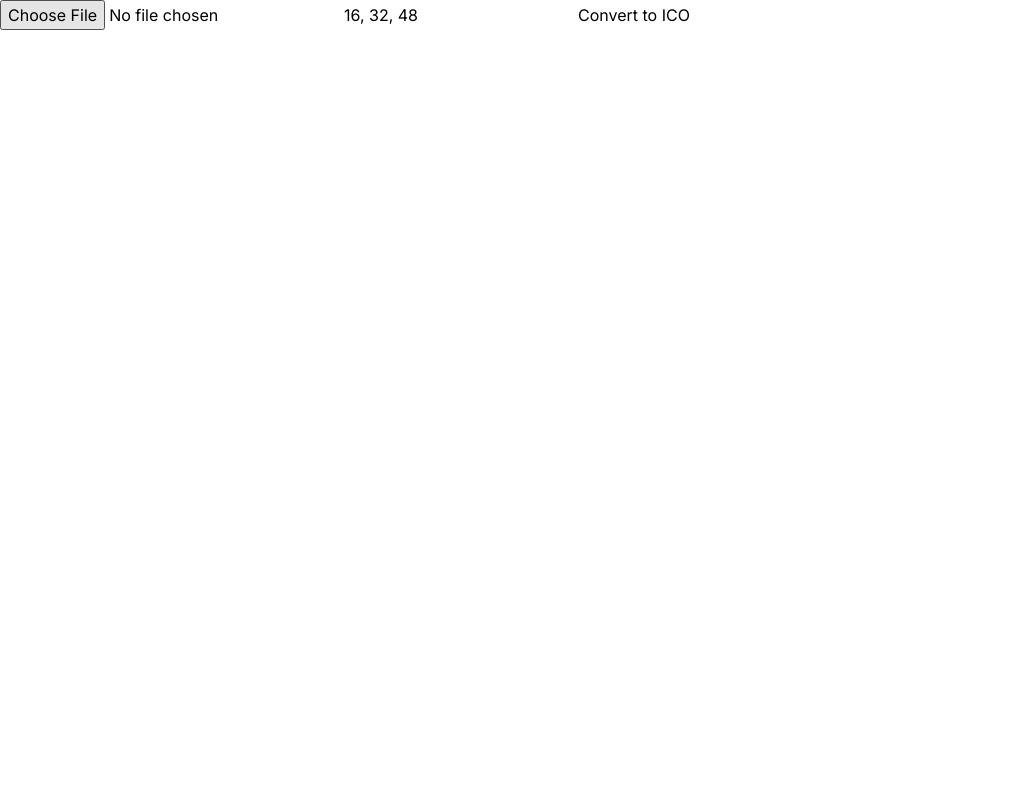
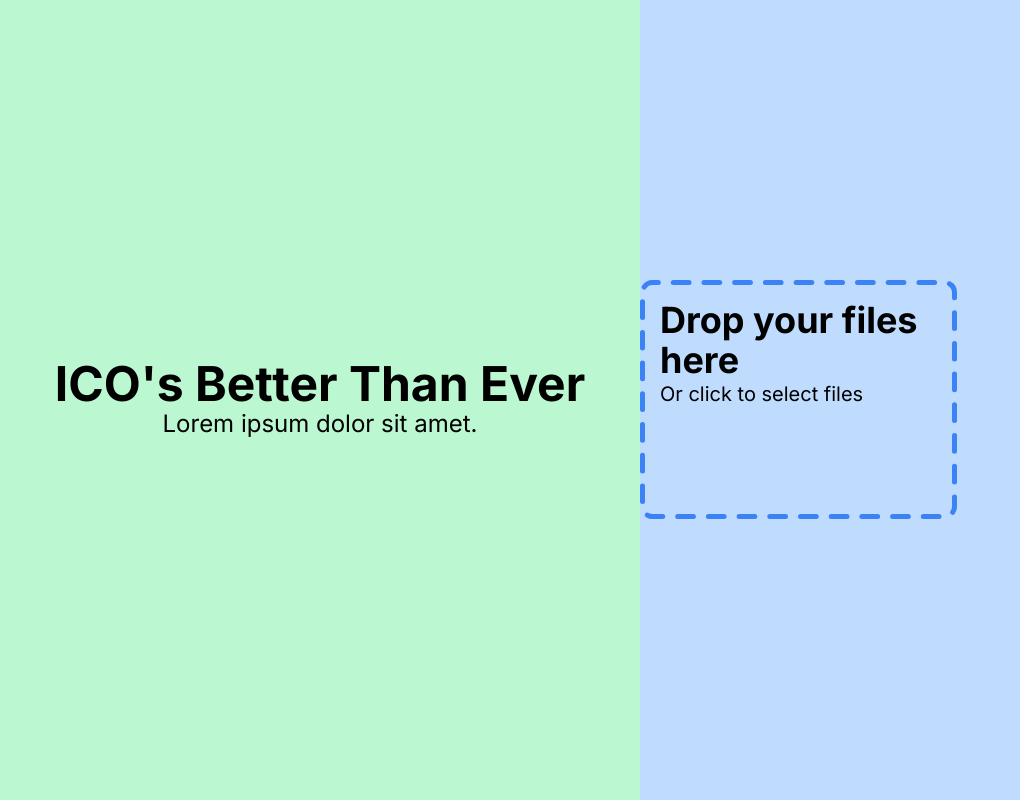
Before and after one commit to epoll31/ico, a Next.js app: page / in a window 1280 px wide. Shown: the whole page, without its empty margins (0-1020 px from the left). Built offline with nearby package versions, Linux system fonts and the light colour scheme.

Commit message:
started workgin on drop zone

```diff
--- a/src/app/page.tsx
+++ b/src/app/page.tsx
@@ -1,82 +1,15 @@
-"use client";
-import React, { useState } from "react";
+import DropZone from "@/components/DropZone";
 
-export default function ConvertToIco() {
-  const [file, setFile] = useState<File | null>(null);
-  const [sizes, setSizes] = useState<number[]>([16, 32, 48]);
-  const [loading, setLoading] = useState(false);
-
-  const handleFileChange = (e: React.ChangeEvent<HTMLInputElement>) => {
-    if (e.target.files) {
-      setFile(e.target.files[0]);
-    }
-  };
-
-  const handleSizesChange = (e: React.ChangeEvent<HTMLInputElement>) => {
-    const sizeArray = e.target.value
-      .split(",")
-      .map((size) => parseInt(size.trim()));
-    setSizes(sizeArray);
-  };
-
-  const handleSubmit = async (e: React.FormEvent) => {
-    e.preventDefault();
-    if (!file) return;
-
-    setLoading(true);
-
-    try {
-      // Convert file to base64
-      const base64 = await new Promise<string>((resolve, reject) => {
-        const reader = new FileReader();
-        reader.readAsDataURL(file);
-        reader.onload = () => resolve(reader.result as string);
-        reader.onerror = (error) => reject(error);
-      });
-
-      const response = await fetch("/api/convert-to-ico", {
-        method: "POST",
-        headers: {
-          "Content-Type": "application/json",
-        },
-        body: JSON.stringify({
-          pngBase64: base64,
-          sizes: JSON.stringify(sizes),
-        }),
-      });
-
-      if (response.ok) {
-        const blob = await response.blob();
-        const url = window.URL.createObjectURL(blob);
-        const a = document.createElement("a");
-        a.href = url;
-        a.download = "icon.ico";
-        document.body.appendChild(a);
-        a.click();
-        window.URL.revokeObjectURL(url);
-      } else {
-        const error = await response.json();
-        console.error("Conversion failed:", error.message);
-      }
-    } catch (error) {
-      console.error("Error:", error);
-    } finally {
-      setLoading(false);
-    }
-  };
-
+export default function Page() {
   return (
-    <form onSubmit={handleSubmit}>
-      <input type="file" accept=".png" onChange={handleFileChange} />
-      <input
-        type="text"
-        value={sizes.join(", ")}
-        onChange={handleSizesChange}
-        placeholder="Enter sizes (e.g., 16, 32, 48)"
-      />
-      <button type="submit" disabled={!file || loading}>
-        {loading ? "Converting..." : "Convert to ICO"}
-      </button>
-    </form>
+    <div className="flex justify-center items-center w-dvw h-dvh">
+      <div className="flex flex-col flex-1 h-full bg-green-200 items-center justify-center">
+        <h1 className="text-5xl font-bold">ICO's Better Than Ever</h1>
+        <p className="text-2xl">Lorem ipsum dolor sit amet.</p>
+      </div>
+      <div className="flex flex-col flex-1 h-full bg-blue-200 items=center justify-center">
+        <DropZone className="w-80 h-60" />
+      </div>
+    </div>
   );
 }
--- /dev/null
+++ b/src/components/AnimatedBorder.tsx
@@ -0,0 +1,47 @@
+import cn from "@/utils/cn";
+import React from "react";
+
+export default function AnimatedBorder({
+  className,
+  strokeColor = "stroke-blue-500",
+  strokeWidth = 5,
+  dashArray = "15.7 15 15.7 15",
+  animationDuration = 20,
+  borderRadius = 10,
+}: {
+  className?: string;
+  strokeColor?: string;
+  strokeWidth?: number;
+  dashArray?: string;
+  animationDuration?: number;
+  borderRadius?: number;
+}) {
+  return (
+    <svg
+      className={cn(
+        "absolute inset-0 w-full h-full pointer-events-none",
+        className
+      )}
+      xmlns="http://www.w3.org/2000/svg"
+    >
+      <rect
+        x={strokeWidth / 2}
+        y={strokeWidth / 2}
+        width={`${100 - strokeWidth / 2}%`}
+        height={`${100 - strokeWidth / 2}%`}
+        fill="none"
+        className={cn("animate-dash", strokeColor)}
+        strokeWidth={strokeWidth}
+        strokeDasharray={dashArray}
+        strokeLinecap="round"
+        rx={borderRadius}
+        ry={borderRadius}
+        style={
+          {
+            "--animation-duration": `${animationDuration}s`,
+          } as React.CSSProperties
+        }
+      />
+    </svg>
+  );
+}
--- /dev/null
+++ b/src/components/DropZone.tsx
@@ -0,0 +1,20 @@
+import cn from "@/utils/cn";
+import AnimatedBorder from "./AnimatedBorder";
+
+export default function DropZone({ className }: { className?: string }) {
+  return (
+    <div
+      className={cn(
+        "w-full h-full flex flex-col justify-center items-center relative",
+        // "border-2 border-dashed border-gray-400",
+        className
+      )}
+    >
+      <AnimatedBorder />
+      <div className="flex-col justify-center items-center w-full h-full p-5 ">
+        <h1 className="text-4xl font-bold">Drop your files here</h1>
+        <p className="text-xl">Or click to select files</p>
+      </div>
+    </div>
+  );
+}
--- a/tailwind.config.ts
+++ b/tailwind.config.ts
@@ -7,7 +7,18 @@ const config: Config = {
     "./src/app/**/*.{js,ts,jsx,tsx,mdx}",
   ],
   theme: {
-    extend: {},
+    extend: {
+      animation: {
+        dash: "dash 20s linear infinite",
+      },
+      keyframes: {
+        dash: {
+          to: {
+            "stroke-dashoffset": "-300",
+          },
+        },
+      },
+    },
   },
   plugins: [],
 };
```
